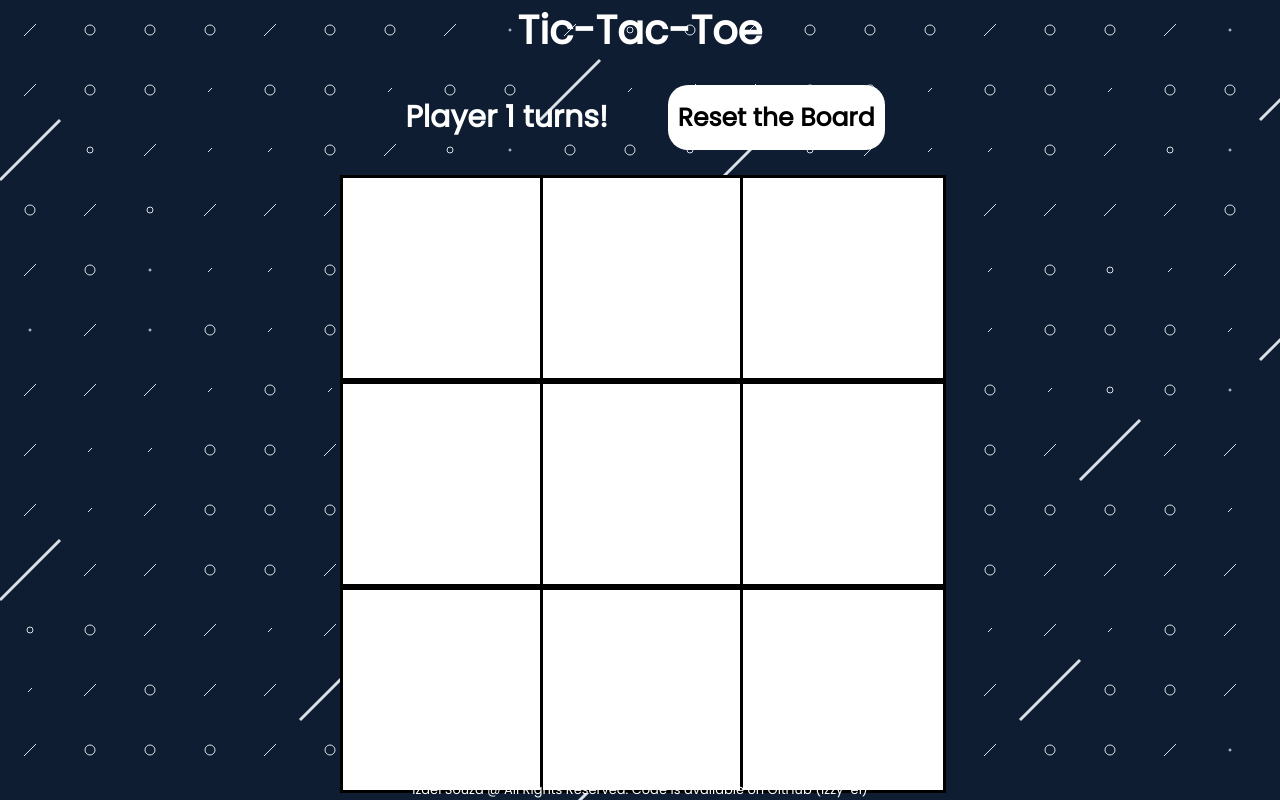
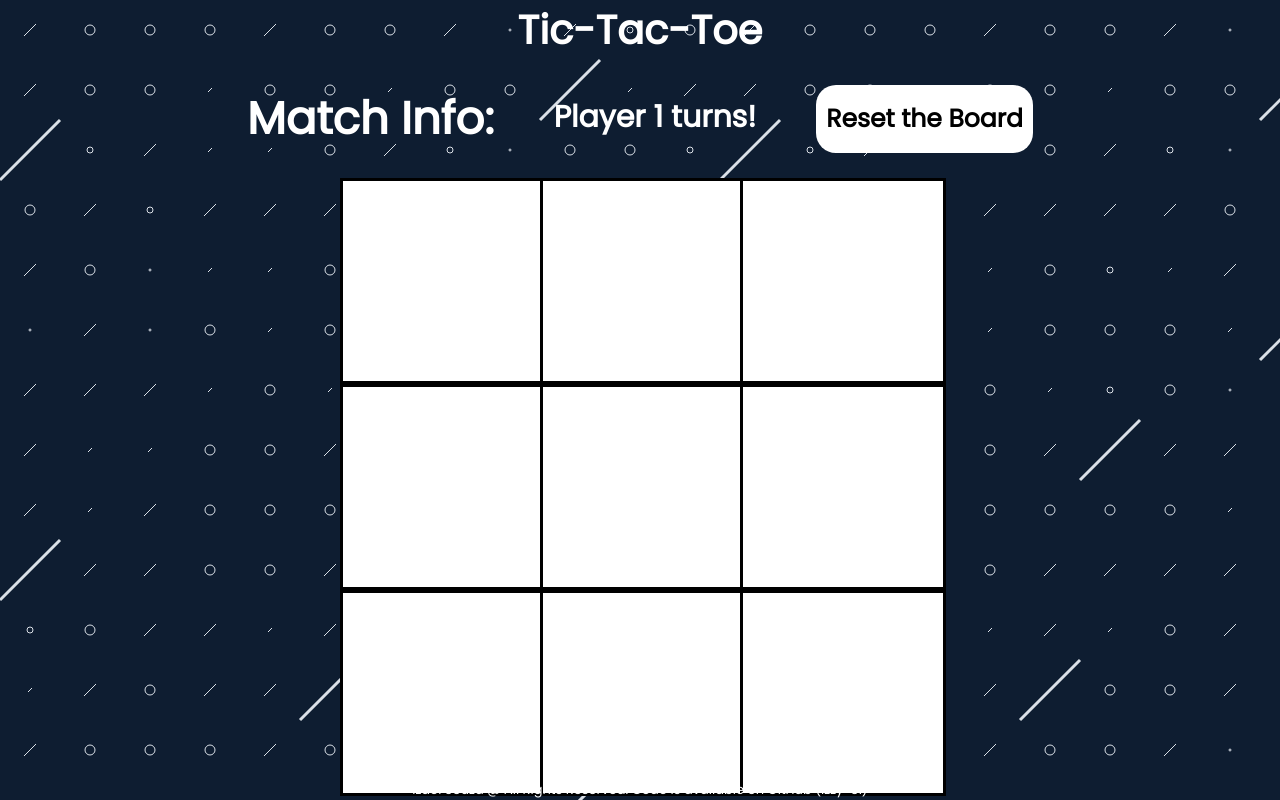
Before and after one commit to izzy-el/tictactoe-js, a plain HTML site: page index.html in a window 1280 px wide. Drawn offline with Linux system fonts and the light colour scheme.

Commit message:
Fix an HTML Validator Error

```diff
--- a/index.css
+++ b/index.css
@@ -8,6 +8,10 @@ p {
     color: white;
     font-size: 30px;
     padding: 10px;
+}
+
+h1 {
+    color: white;
 }
 
 button {
--- a/index.html
+++ b/index.html
@@ -14,6 +14,7 @@
 <body>
     <header>Tic-Tac-Toe</header>
     <section class="info">
+        <h1>Match Info: </h1>
         <p>Player <span id="players-turn">1</span> turns!</p>
         <button onclick="resetBoard()">Reset the Board</button>
     </section>
```
